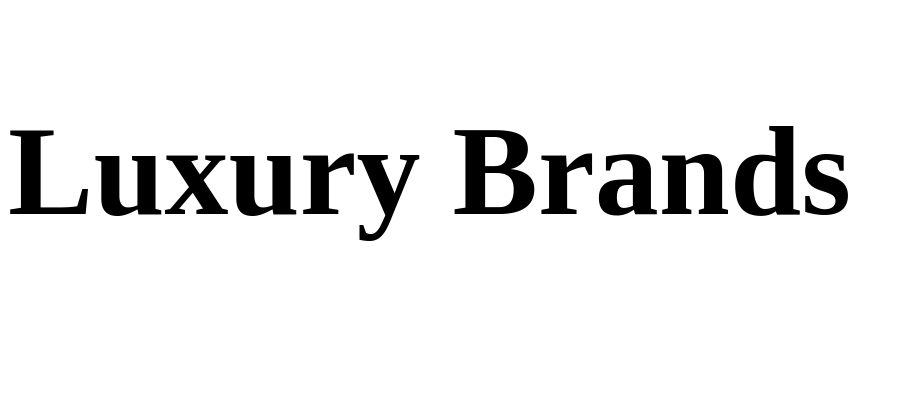
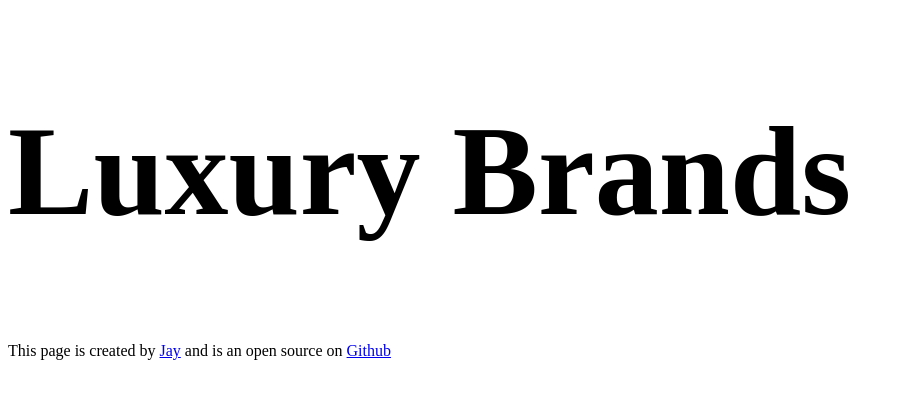
Before and after one commit to JDASL/Responsive-Add-on-project, a plain HTML site: page index.html in a window 1280 px wide. Shown: the whole page, without its empty margins (0-903 px from the left). Drawn offline with Linux system fonts and the light colour scheme.

Commit message:
added footer, github link

```diff
--- a/index.html
+++ b/index.html
@@ -8,5 +8,16 @@
   </head>
   <body>
     <h1>Luxury Brands</h1>
+    <footer>
+      This page is created by
+      <a href="https://www.instagram.com/yourgurljd/" target="_blank"> Jay</a>
+      and is an open source on
+      <a
+        href="https://github.com/JDASL/Responsive-Add-on-project2.git"
+        target="_blank"
+      >
+        Github</a
+      >
+    </footer>
   </body>
 </html>
```
